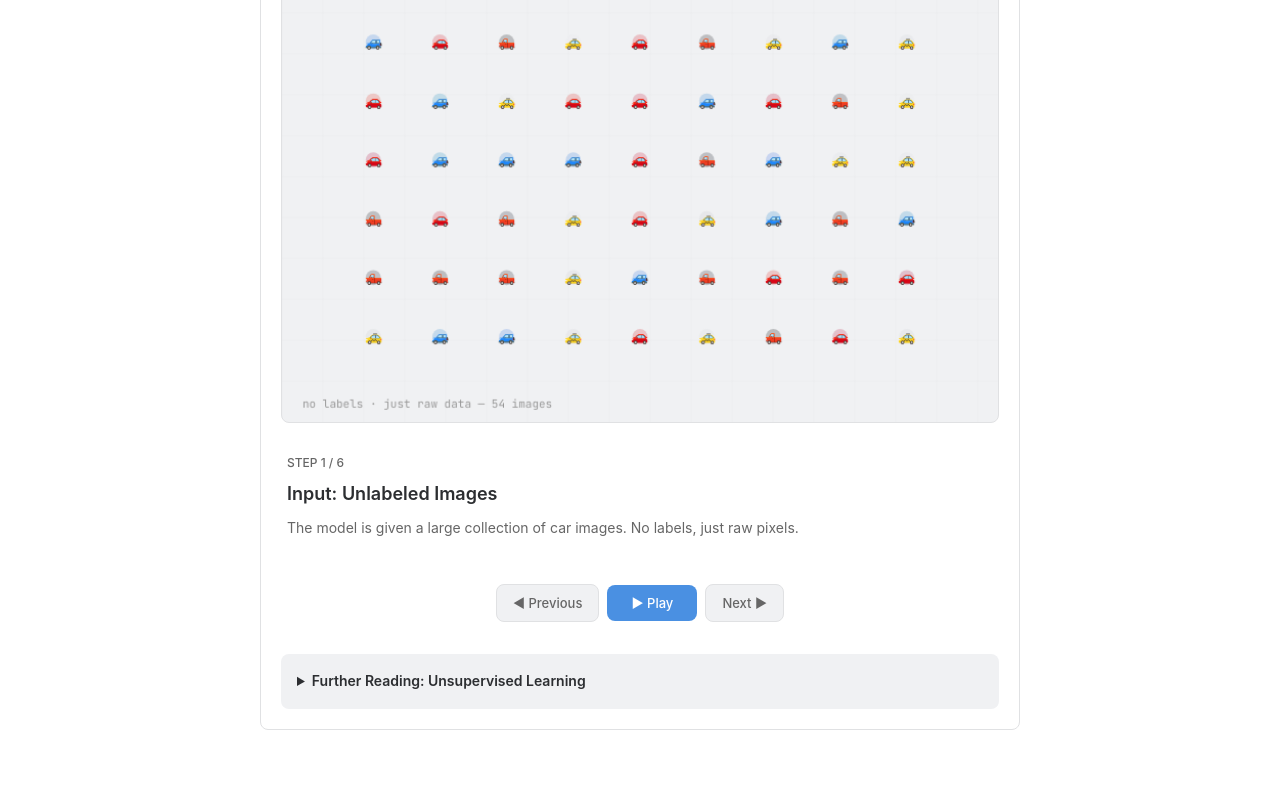
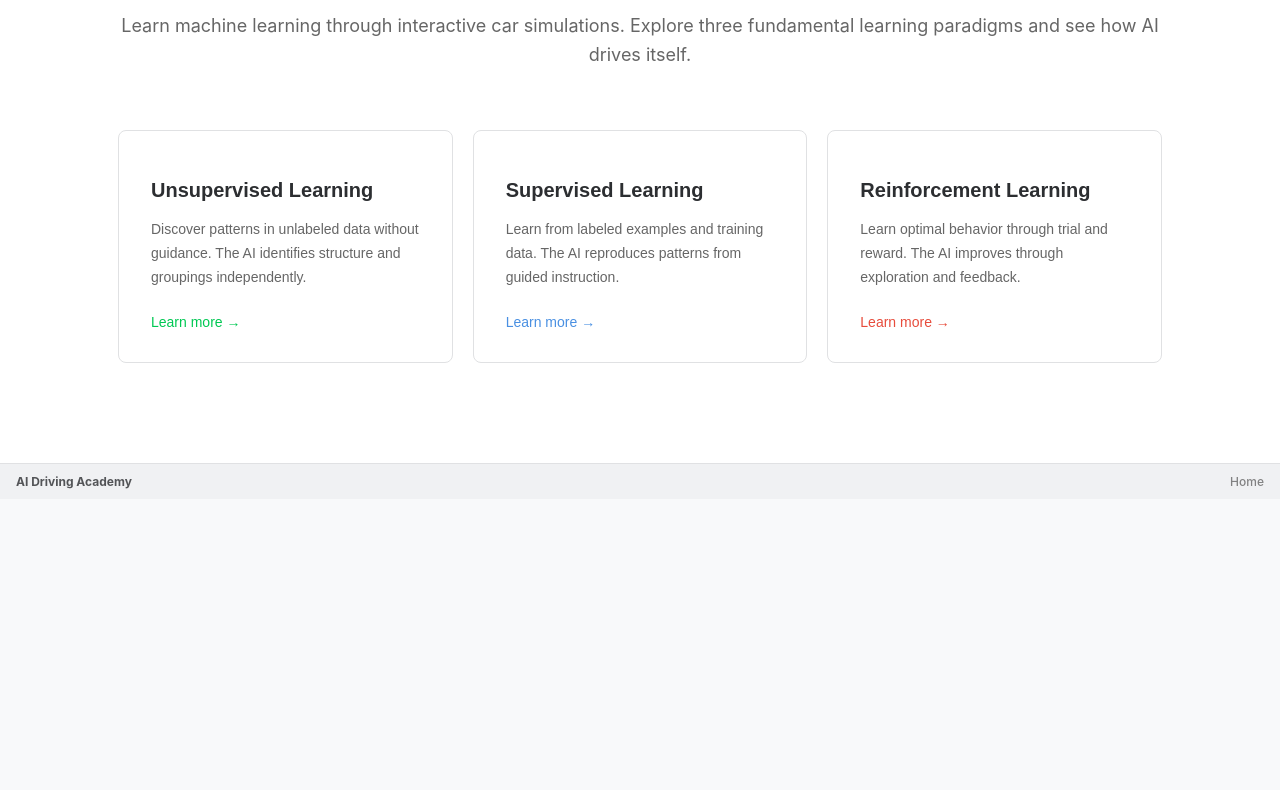
Before and after one commit to chloejenkins/eaifinalproject, a plain HTML site: page index.html in a window 1280 px wide. Shown: the part 312-1102 px from the top of the page. After the commit the page ends 811 px from the top, so only its background shows below. Drawn offline with Linux system fonts and the light colour scheme.

Commit message:
changes 1

```diff
--- a/index.html
+++ b/index.html
@@ -351,6 +351,9 @@ footer.hint-footer{ color:var(--text-faint); font-size:11.5px; margin-top:18px;
 </div>
 
 <div class="tabs" role="tablist" aria-label="AI concepts">
+  <div class="tab" data-tab="home" style="--tab-color:var(--accent-2)" role="tab" tabindex="0">
+    <span class="tab-dot"></span>Home<span class="tab-mark">●</span>
+  </div>
   <div class="tab" data-tab="unsupervised" style="--tab-color:var(--accent-2)" role="tab" tabindex="0">
     <span class="tab-dot"></span>Unsupervised<span class="tab-mark">●</span>
   </div>
@@ -363,6 +366,39 @@ footer.hint-footer{ color:var(--text-faint); font-size:11.5px; margin-top:18px;
 </div>
 
 <main>
+
+  <!-- ============================================================ -->
+  <!-- HOME                                                           -->
+  <!-- ============================================================ -->
+  <section class="panel active" id="panel-home">
+    <div style="max-width:1400px; margin:0 auto; padding:40px 20px;">
+      <h1 style="font-size:48px; font-weight:700; text-align:center; margin-bottom:16px; color:var(--text);">AI Driving Academy</h1>
+      <p style="font-size:18px; text-align:center; color:var(--text-dim); margin-bottom:60px; line-height:1.6;">Learn machine learning through interactive car simulations. Explore three fundamental learning paradigms and see how AI drives itself.</p>
+
+      <div style="display:grid; grid-template-columns:repeat(3, 1fr); gap:20px; margin-top:60px;">
+        <!-- Unsupervised Card -->
+        <button style="background:var(--bg-panel); border:1px solid var(--border); border-radius:var(--radius); padding:32px; cursor:pointer; transition:all .2s ease; text-align:left;" onclick="activateTab('unsupervised');" onmouseover="this.style.boxShadow='0 4px 12px rgba(0,0,0,0.08)'; this.style.borderColor='var(--accent-2)';" onmouseout="this.style.boxShadow='none'; this.style.borderColor='var(--border)';">
+          <h2 style="font-size:20px; font-weight:600; margin-bottom:16px; color:var(--text);">Unsupervised Learning</h2>
+          <p style="font-size:14px; color:var(--text-dim); line-height:1.7; margin-bottom:24px;">Discover patterns in unlabeled data without guidance. The AI identifies structure and groupings independently.</p>
+          <div style="color:var(--accent-2); font-weight:500; font-size:14px;">Learn more →</div>
+        </button>
+
+        <!-- Supervised Card -->
+        <button style="background:var(--bg-panel); border:1px solid var(--border); border-radius:var(--radius); padding:32px; cursor:pointer; transition:all .2s ease; text-align:left;" onclick="activateTab('supervised');" onmouseover="this.style.boxShadow='0 4px 12px rgba(0,0,0,0.08)'; this.style.borderColor='var(--accent)';" onmouseout="this.style.boxShadow='none'; this.style.borderColor='var(--border)';">
+          <h2 style="font-size:20px; font-weight:600; margin-bottom:16px; color:var(--text);">Supervised Learning</h2>
+          <p style="font-size:14px; color:var(--text-dim); line-height:1.7; margin-bottom:24px;">Learn from labeled examples and training data. The AI reproduces patterns from guided instruction.</p>
+          <div style="color:var(--accent); font-weight:500; font-size:14px;">Learn more →</div>
+        </button>
+
+        <!-- Reinforcement Card -->
+        <button style="background:var(--bg-panel); border:1px solid var(--border); border-radius:var(--radius); padding:32px; cursor:pointer; transition:all .2s ease; text-align:left;" onclick="activateTab('reinforcement');" onmouseover="this.style.boxShadow='0 4px 12px rgba(0,0,0,0.08)'; this.style.borderColor='var(--danger)';" onmouseout="this.style.boxShadow='none'; this.style.borderColor='var(--border)';">
+          <h2 style="font-size:20px; font-weight:600; margin-bottom:16px; color:var(--text);">Reinforcement Learning</h2>
+          <p style="font-size:14px; color:var(--text-dim); line-height:1.7; margin-bottom:24px;">Learn optimal behavior through trial and reward. The AI improves through exploration and feedback.</p>
+          <div style="color:var(--danger); font-weight:500; font-size:14px;">Learn more →</div>
+        </button>
+      </div>
+    </div>
+  </section>
 
   <!-- ============================================================ -->
   <!-- UNSUPERVISED (placeholder, per request left undecided)        -->
@@ -419,7 +455,7 @@ tabs.forEach(t=>{
   t.addEventListener('click', ()=>activateTab(t.dataset.tab));
   t.addEventListener('keydown', e=>{ if(e.key==='Enter'||e.key===' '){ e.preventDefault(); activateTab(t.dataset.tab); } });
 });
-activateTab('unsupervised');
+activateTab('home');
 
 /* ================= SUB-TAB SWITCHING (supervised) ================= */
 const subtabs = document.querySelectorAll('.subtab');
@@ -483,7 +519,6 @@ try {
             <option value="1">02 · Figure eight</option>
             <option value="2">03 · Serpentine</option>
           </select>
-          <p class="hint">Switching tracks resets the car's position but keeps the Q-table — states are defined by what the sensors see, not by (x, y), so some learning can transfer.</p>
         </div>
 
         <div class="field" id="manualHint">
@@ -743,7 +778,7 @@ try {
     return;
   }
   console.log('Canvas initialized successfully', canvas, ctx);
-  ctx.fillStyle = '#2d5016';
+  ctx.fillStyle = '#7bcc5a';
   ctx.fillRect(0, 0, canvas.width, canvas.height);
   console.log('Filled canvas with green');
 
@@ -819,7 +854,7 @@ try {
   }
 
   function drawScene(){
-    ctx.fillStyle = '#2d5016';
+    ctx.fillStyle = '#7bcc5a';
     ctx.fillRect(0, 0, canvas.width, canvas.height);
     ctx.save();
     const scale = Math.min(canvas.width / 620, canvas.height / 420);
--- a/reinforcement.js
+++ b/reinforcement.js
@@ -494,7 +494,7 @@
   }
 
   function drawScene(){
-    ctx.fillStyle = '#2d5016';
+    ctx.fillStyle = '#7bcc5a';
     ctx.fillRect(0, 0, canvas.width, canvas.height);
 
     // Fixed overhead camera showing entire track
--- a/unsupervised.js
+++ b/unsupervised.js
@@ -36,17 +36,17 @@
   const ICON_SCALE = 0.42;
 
   const STEPS = [
-    { title:"Input: Unlabeled Images",
-      desc:"The model is given a large collection of car images. No labels, just raw pixels." },
-    { title:"Random Initialization",
-      desc:"The model starts with random filters — it doesn't know anything yet." },
-    { title:"Learning Low-Level Features",
-      desc:"Filters adjust to catch simple patterns that occur often: edges, lines, curves, textures." },
-    { title:"Learning Higher-Level Features",
-      desc:"Low-level features combine into recognizable parts: wheels, headlights, grilles, whole cars." },
-    { title:"Discovering Structure (Clustering)",
+    { title:"Step 1",
+      desc:"The model is given a large collection of car images. The data is fed in with no labels." },
+    { title:"Step 2",
+      desc:"Initially, the model randomly groups the cars. The model has to begin somewhere to find its bearings." },
+    { title:"Step 3",
+      desc:"The model learns patterns in the data, but these patterns don't have to match what humans find important. It discovers features useful for grouping, whether or not those features make intuitive sense to us." },
+    { title:"Step 4",
+      desc:"In this case, the model discovered wheels, headlights, and grilles—features humans recognize. But the model didn't have to find these. It could just as easily have grouped cars by paint reflections or other patterns invisible to human intuition." },
+    { title:"Step 5",
       desc:"The model groups similar cars together, based only on the features it has learned." },
-    { title:"Result: The Model Understands Patterns",
+    { title:"Step 6",
       desc:"With no labels at all, the model can now recognize structure in car images." },
   ];
 
```
